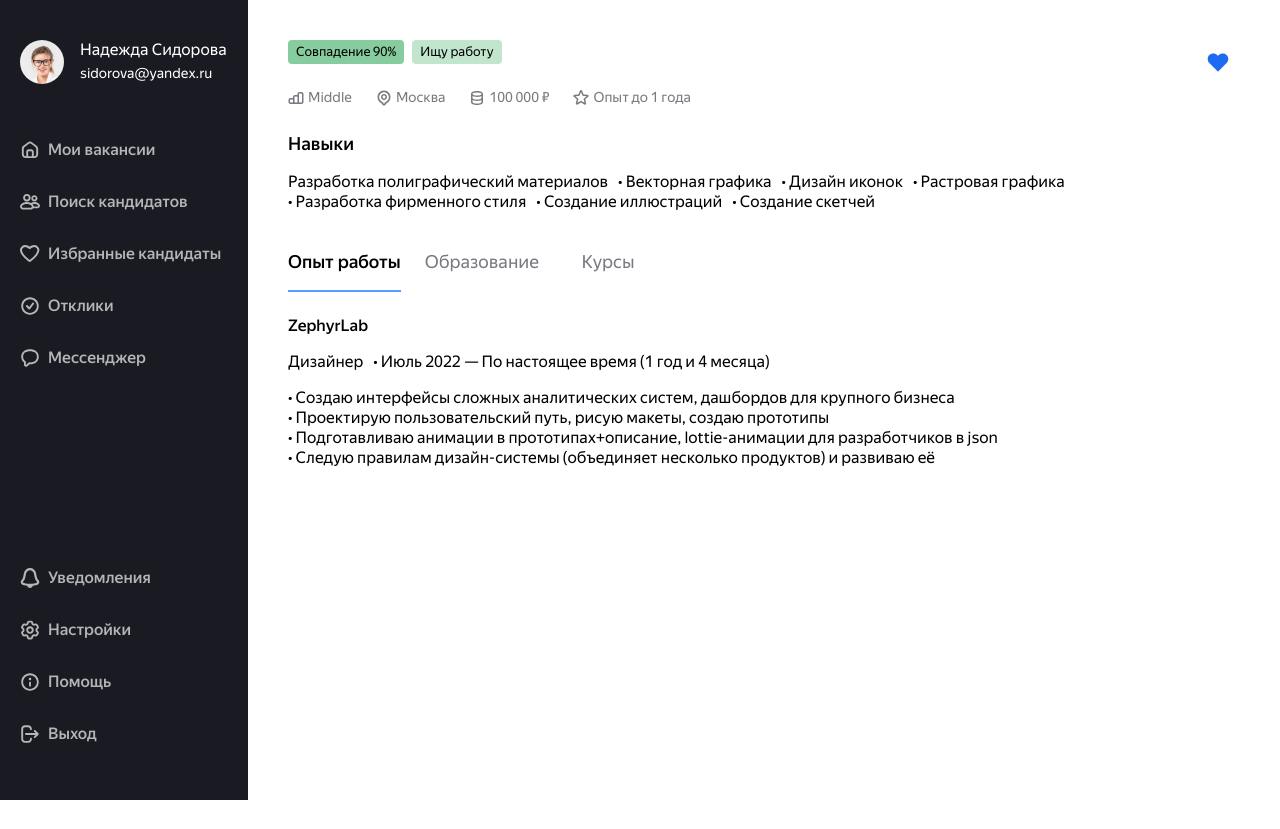
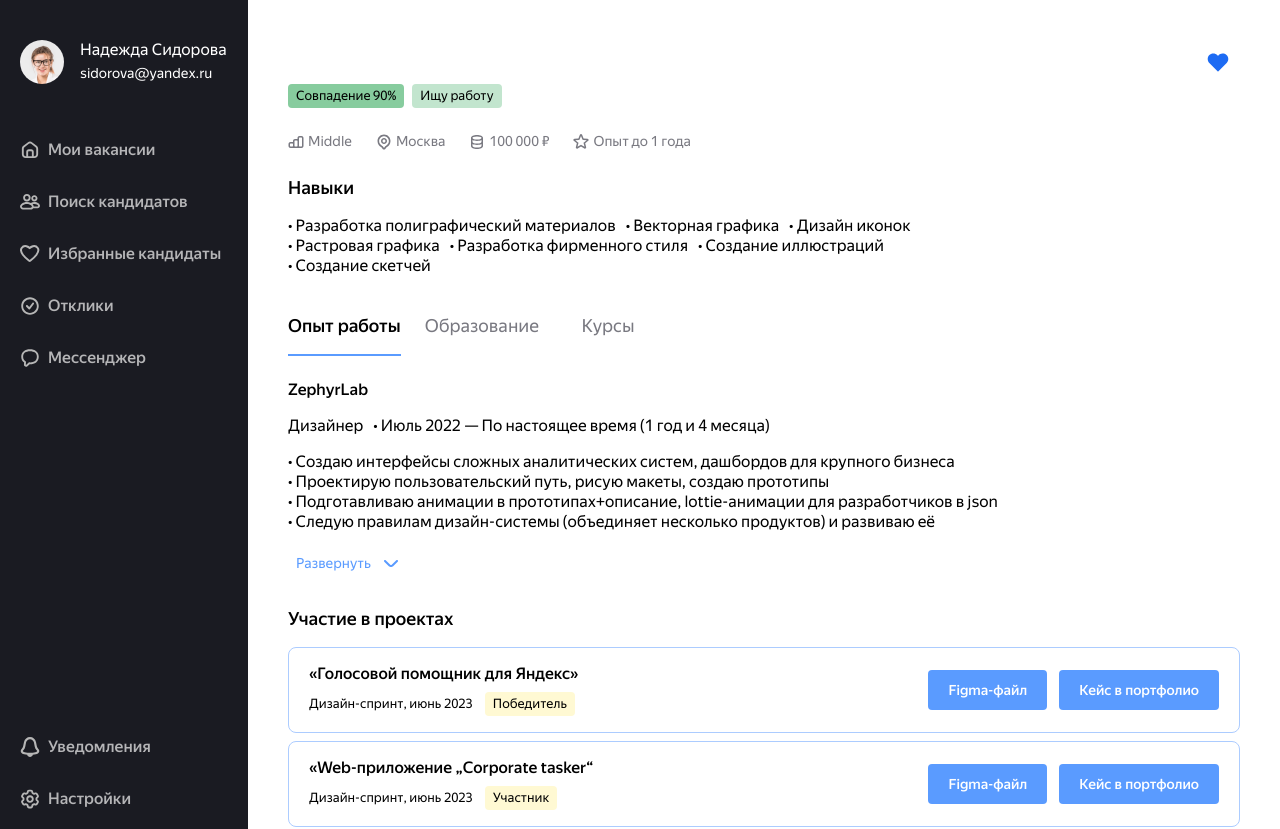
Before and after one commit to MostBridge/Frontend, a React (Vite) app: page /user in a window 1280 px wide. Shown: the top 829 px of the page. Before the commit the page ends 800 px from the top, so only its background shows below. Built offline with nearby package versions, Linux system fonts and the light colour scheme.

Commit message:
feature: to add right part page profile

```diff
--- a/src/App.tsx
+++ b/src/App.tsx
@@ -53,6 +53,7 @@ const theme = createTheme({
       margin: 0,
     },
     subtitle1: {
+      fontWeight: 500,
       fontSize: 18,
       lineHeight: '24px',
       margin: 0,
--- /dev/null
+++ b/src/components/Participation/Participation.module.css
@@ -0,0 +1,35 @@
+.card {
+    padding: 16px 20px;
+    border-radius: 8px;
+    border: 1px solid #ACCCFF;
+    margin-bottom: 8px;
+    display: flex;
+    justify-content: space-between;
+    align-items: center;
+}
+
+.title {
+   font-weight: 500;
+}
+
+.paragraph {
+    margin-left: 12px;
+    padding: 4px 8px;
+    border-radius: 4px;
+    background: #FFF9D3;
+}
+
+.paragraphBlock {
+    display: flex;
+    align-items: center;
+    margin-top: 8px;
+}
+
+.button {
+    font-weight: 500;
+    margin-right: 12px;
+}
+
+.button_type_last {
+    margin-right: 0;
+}
--- /dev/null
+++ b/src/components/Participation/Participation.tsx
@@ -0,0 +1,36 @@
+import { Typography } from '@mui/material';
+import { FC } from 'react';
+import styles from './Participation.module.css';
+import Button from 'components/Button/Button';
+
+type ParticipationProps = {
+    title: string;
+    name: string;
+    achievement: string;
+  };
+
+const Participation: FC<ParticipationProps> = ({ title, name, achievement }) => {
+  return (
+    <div className={styles.card}>
+      <div>
+        <Typography className={styles.title} variant="body1" component="h3">
+          {title}
+        </Typography>
+        <div className={styles.paragraphBlock}>
+          <Typography variant="caption" component="p">
+           {name}
+          </Typography>
+          <Typography className={styles.paragraph} variant="caption" component="p">
+            {achievement}
+          </Typography>
+        </div>
+      </div>
+      <div>
+        <Button variant='contained' className={styles.button} size='small'>Figma-файл</Button>
+        <Button variant='contained' className={`${styles.button} ${styles.button_type_last}`} size='small'>Кейс в портфолио</Button>
+      </div>
+    </div>
+  );
+};
+
+export default Participation;
--- a/src/pages/User/User.module.css
+++ b/src/pages/User/User.module.css
@@ -1,5 +1,6 @@
 .main {
     padding: 40px;
+    padding-top: 84px;
 }
 
 .info {
@@ -57,6 +58,7 @@
     display: flex;
     flex-wrap: wrap;
     margin-bottom: 32px;
+    max-width: 700px;
 }
 
 .vacancies__tab {
@@ -78,3 +80,14 @@
     display: flex;
     padding-bottom: 16px;
 }
+
+.icon {
+    color: #5A9BFF;
+    font-weight: 400;
+    margin-top: 14px;
+    margin-bottom: 24px;
+}
+
+.cardsBlock {
+    margin-top: 16px;
+}
--- a/src/pages/User/User.tsx
+++ b/src/pages/User/User.tsx
@@ -6,6 +6,9 @@ import map from '../../assets/images/map.svg';
 import money from '../../assets/images/money.svg';
 import star from '../../assets/images/star.svg';
 import like from '../../assets/images/icon_like.svg';
+import down from '../../assets/images/arrow_down.svg';
+import Button from 'components/Button/Button';
+import Participation from 'components/Participation/Participation';
 
 const User: FC = () => {
 
@@ -62,7 +65,7 @@ const User: FC = () => {
         </Typography>
           <div className={styles.skills}>
             <Typography variant="body1" component="p" className={styles.list}>
-              Разработка полиграфический материалов{' '}
+            • Разработка полиграфический материалов{' '}
             </Typography>
             <Typography variant="body1" component="p" className={styles.list}>
               • Векторная графика
@@ -113,7 +116,7 @@ const User: FC = () => {
                 label="Курсы"
               />
             </Tabs>
-            <Typography className={`${styles.title} ${styles.title_second}`}variant="body1" component="h3">
+            <Typography className={`${styles.title} ${styles.title_second}`} variant="body1" component="h3">
             ZephyrLab
         </Typography>
         <div className={styles.profession}>
@@ -138,6 +141,15 @@ const User: FC = () => {
               • Следую правилам дизайн-системы (объединяет несколько продуктов) и развиваю её
             </Typography>
           </div>
+          <Button className={styles.icon} variant='text' endIcon={<img src={down} alt="arrow down" />}>Развернуть</Button>
+          <Typography variant="subtitle1" component="p">
+          Участие в проектах
+            </Typography>
+            <div className={styles.cardsBlock}>
+            <Participation title='«Голосовой помощник для Яндекс»' name=' Дизайн-спринт, июнь 2023' achievement='Победитель' />
+            <Participation title='«Web-приложение „Corporate tasker“' name=' Дизайн-спринт, июнь 2023' achievement='Участник' />
+            <Participation title='«Агрегатор цен на отдых в России»' name=' Дизайн-спринт, июнь 2023' achievement='Участник' />
+            </div>
       </section>
     </main>
   );
```
Also changed, not shown: src/assets/images/arrow_down.svg (added).
